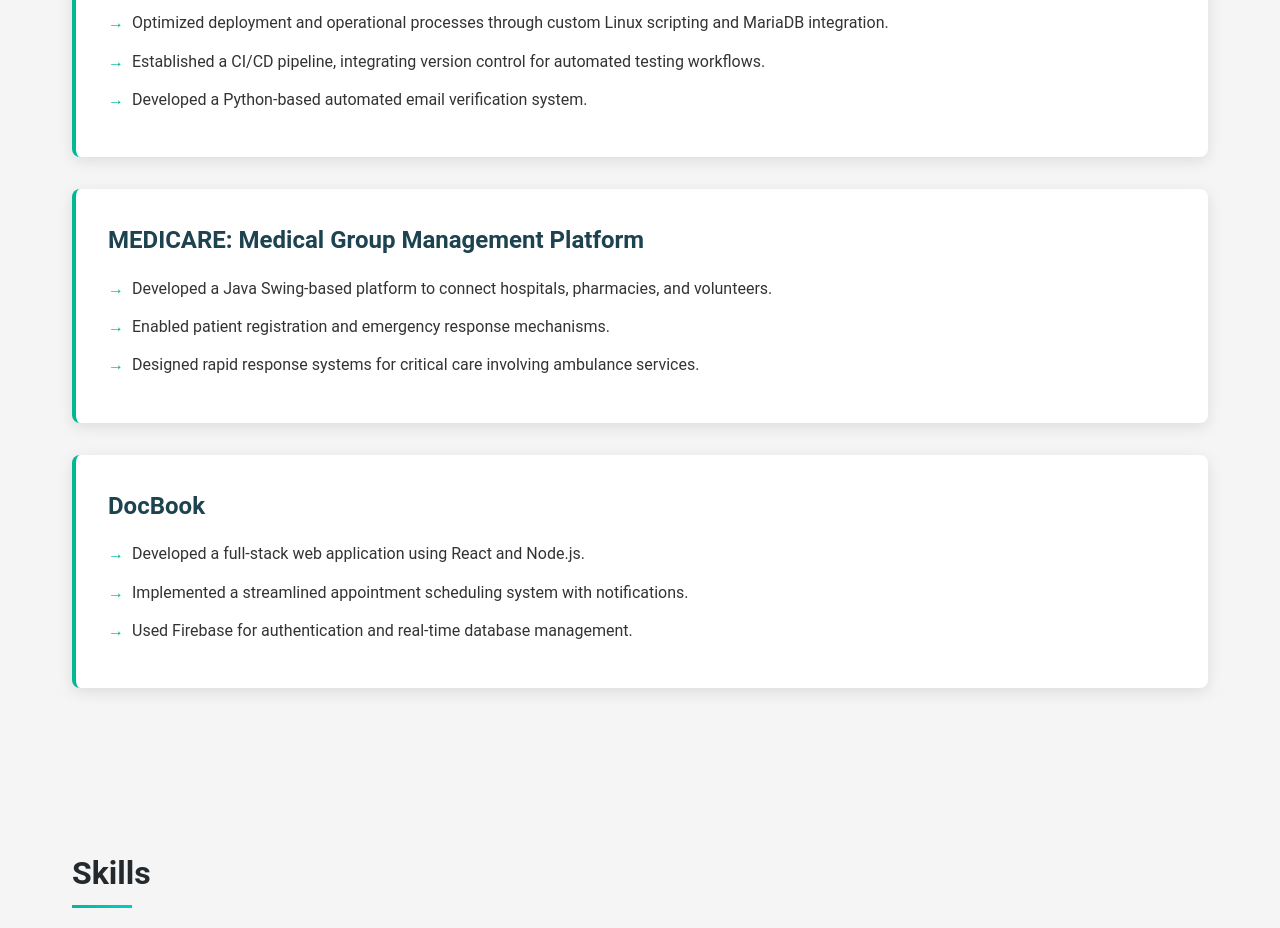
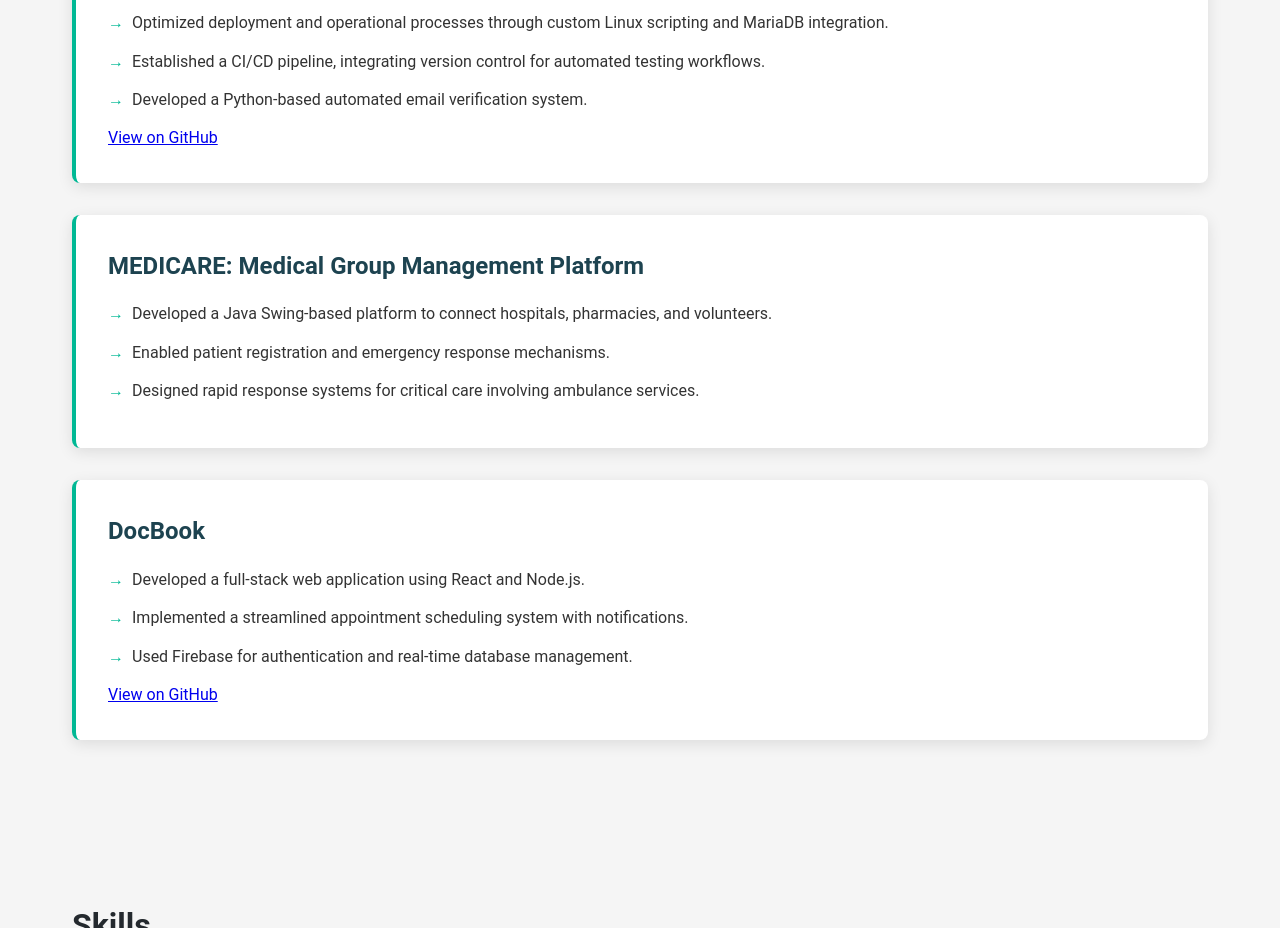
Before and after one commit to pothugantivijay/portfolio, a plain HTML site: page index.html in a window 1280 px wide. Shown: the part 2430-3358 px from the top of the page. Drawn offline with Linux system fonts and the light colour scheme.

Commit message:
adding github links for the projects

```diff
--- a/index.html
+++ b/index.html
@@ -76,6 +76,7 @@
                 <li>Established a CI/CD pipeline, integrating version control for automated testing workflows.</li>
                 <li>Developed a Python-based automated email verification system.</li>
             </ul>
+            <a href="https://pothugantivijay.github.io/network-structure-and-cloud/" target="_blank" class="github-button">View on GitHub</a>
         </div>
         <div class="project-item">
             <h3>MEDICARE: Medical Group Management Platform</h3>
@@ -92,6 +93,7 @@
                 <li>Implemented a streamlined appointment scheduling system with notifications.</li>
                 <li>Used Firebase for authentication and real-time database management.</li>
             </ul>
+            <a href="https://github.com/pothugantivijay/docbook.git" target="_blank" class="github-button">View on GitHub</a>
         </div>
     </section>
 
```
